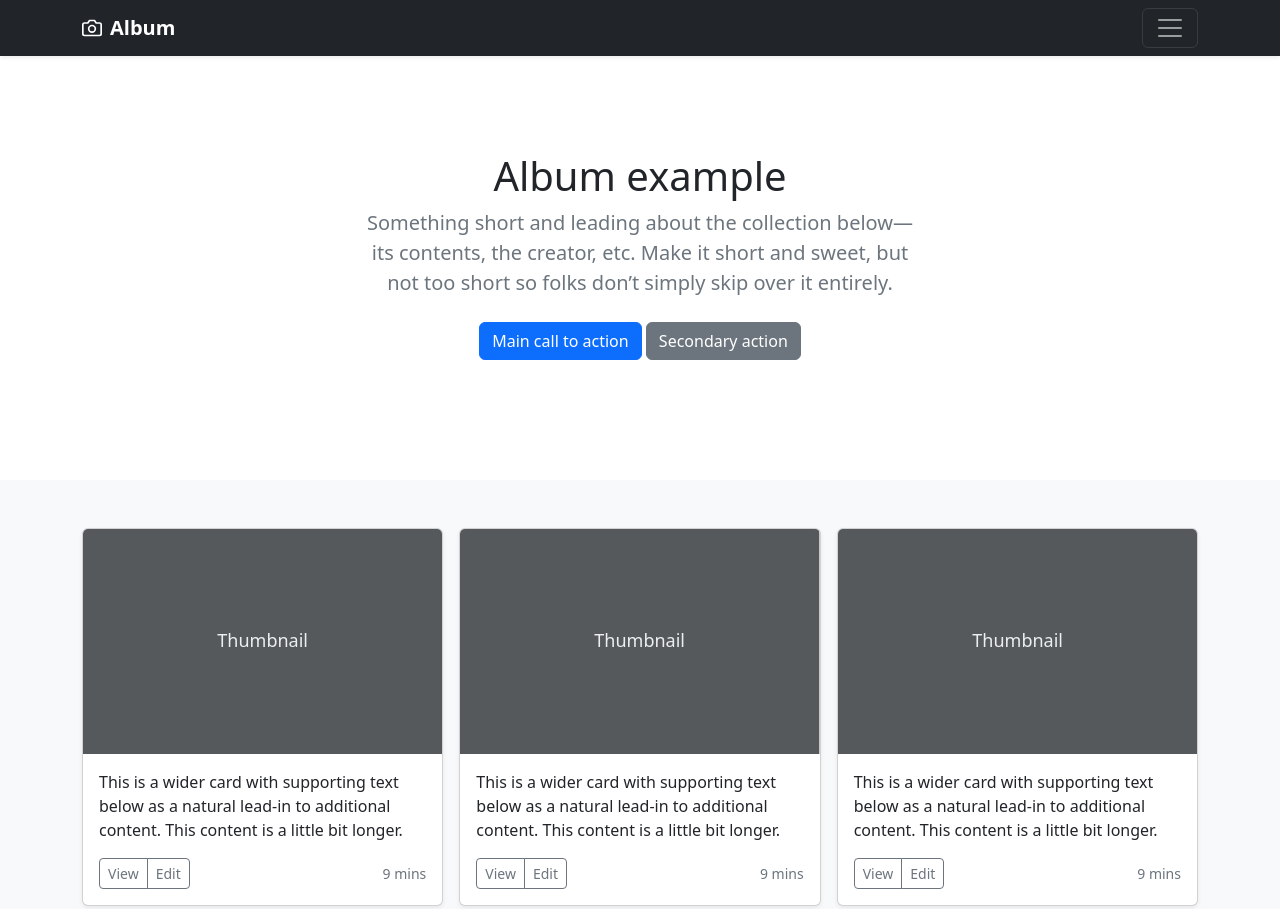
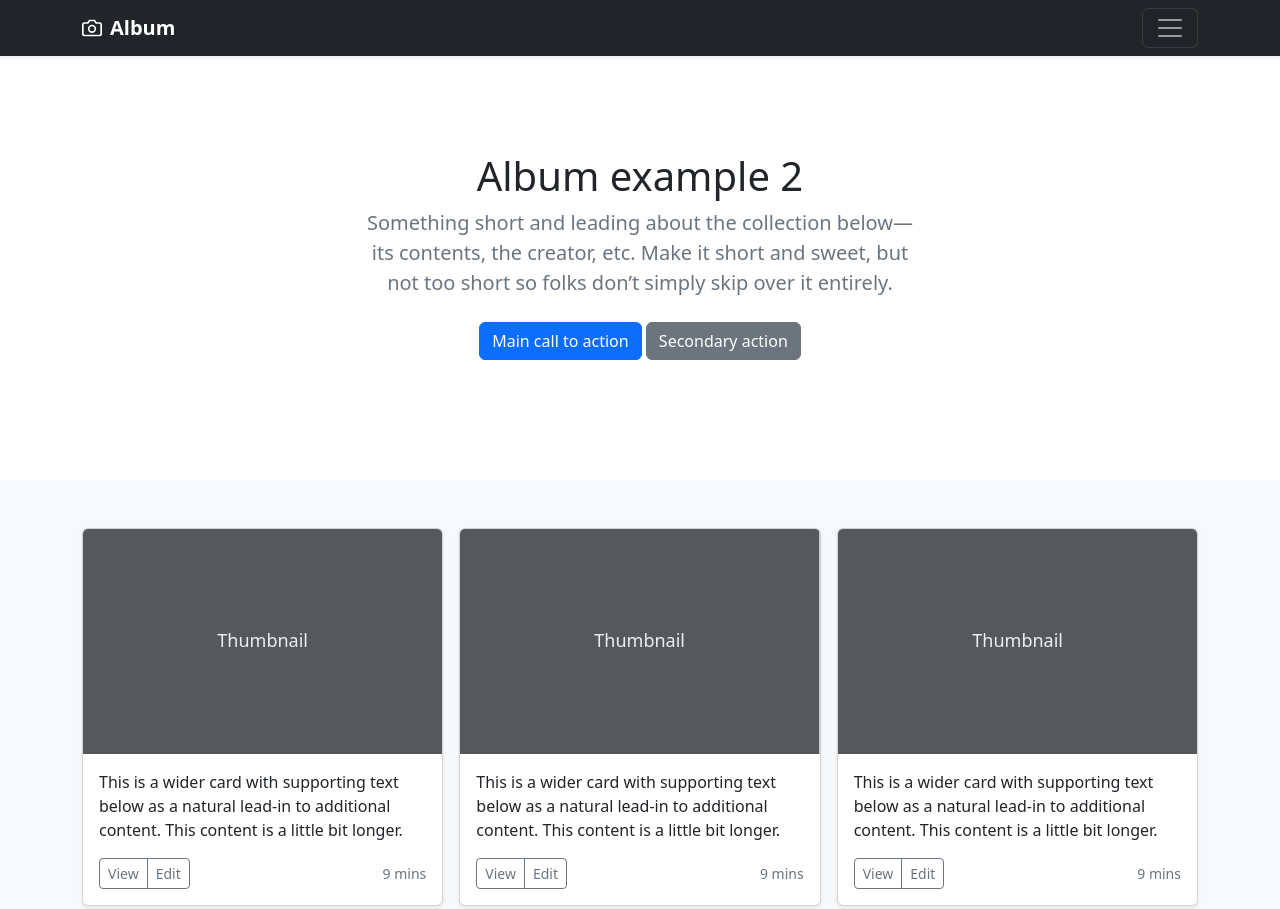
Before and after one commit to LuizGagine/git-desktop, a plain HTML site: page bootstrap-5.2.3/album/index.html in a window 1280 px wide. Shown: the top 909 px of the page. Drawn offline with Linux system fonts and the light colour scheme.

Commit message:
Update index.html

```diff
--- a/bootstrap-5.2.3/album/index.html
+++ b/bootstrap-5.2.3/album/index.html
@@ -110,7 +110,7 @@
   <section class="py-5 text-center container">
     <div class="row py-lg-5">
       <div class="col-lg-6 col-md-8 mx-auto">
-        <h1 class="fw-light">Album example</h1>
+        <h1 class="fw-light">Album example 2</h1>
         <p class="lead text-muted">Something short and leading about the collection below—its contents, the creator, etc. Make it short and sweet, but not too short so folks don’t simply skip over it entirely.</p>
         <p>
           <a href="#" class="btn btn-primary my-2">Main call to action</a>
```
